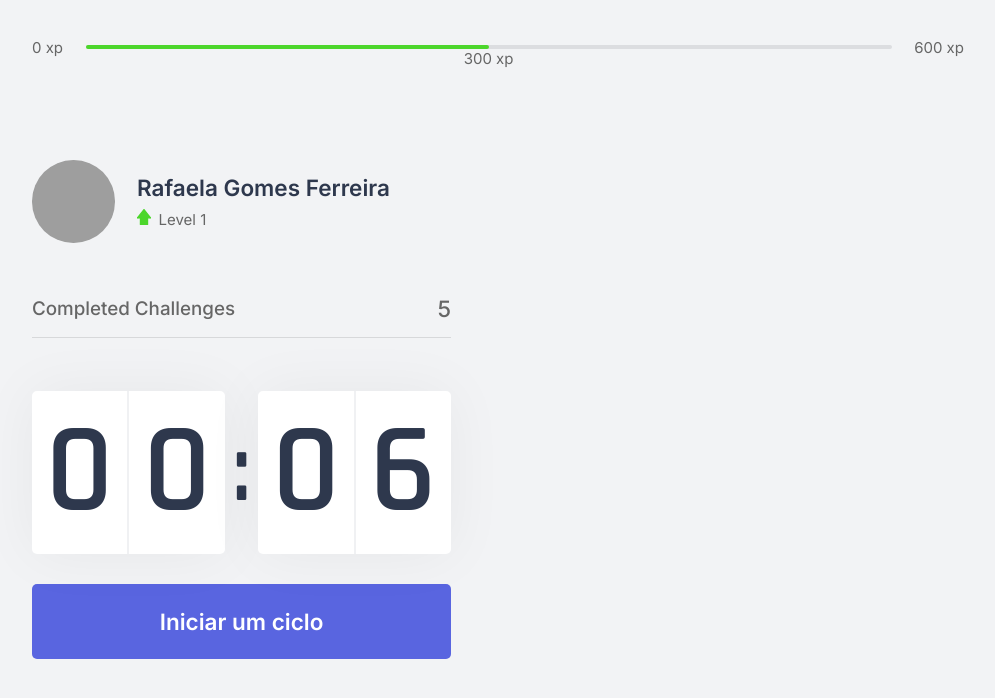
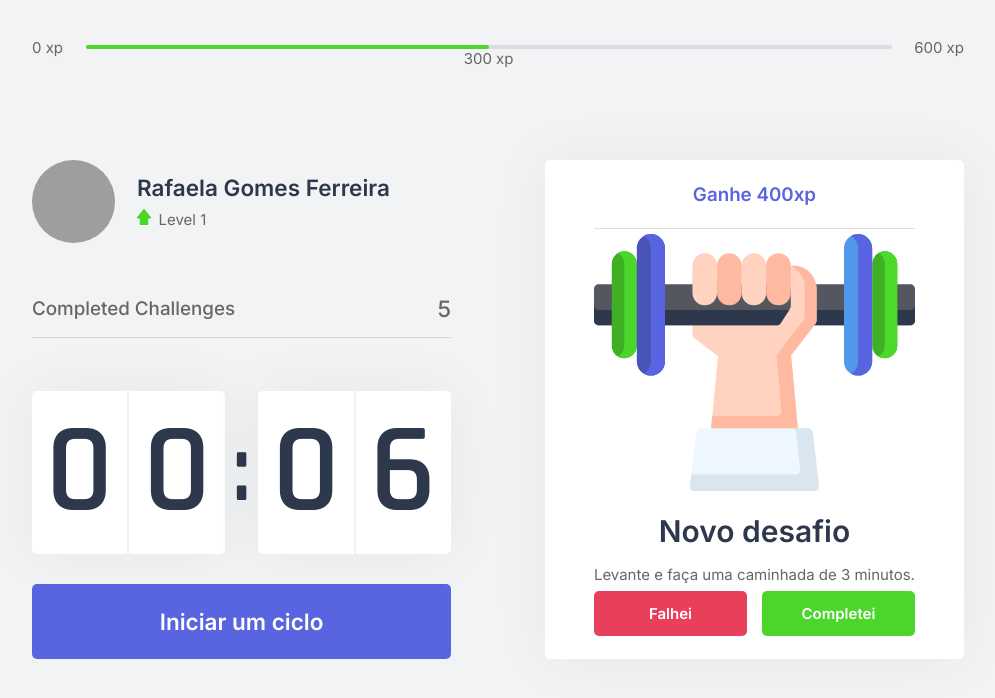
Before and after one commit to Rafahh97/NLW4-MoveIt, a Next.js app: page / in a window 1280 px wide. Shown: the top 698 px of the page, without its empty margins (142-1137 px from the left). Built offline with nearby package versions, Linux system fonts and the light colour scheme; grey boxes are pictures that could not be loaded.

Commit message:
create challenge box

```diff
--- /dev/null
+++ b/src/Components/ChallengeBox.tsx
@@ -0,0 +1,40 @@
+import styles from '../styles/components/ChallengeBox.module.css';
+
+export function ChallengeBox(){
+    const hasActiveChallenge = true;
+    return (
+        <div className={styles.challengeBoxContainer}>
+            {hasActiveChallenge ? (
+                <div className={styles.challengeActive}>
+                    <header>Ganhe 400xp</header>
+                    <main>
+                        <img src="icons/body.svg" />
+                        <strong>Novo desafio</strong>
+                        <p>Levante e faça uma caminhada de 3 minutos.</p>
+                    </main>
+                    <footer>
+                        <button
+                        type="button"
+                        className={styles.challengeFailedButton}>
+                            Falhei
+                        </button>
+                        <button
+                        type="button"
+                        className={styles.challengeSucceededButton}>
+                            Completei
+                        </button>
+                    </footer>
+                </div>
+            ) : (
+                <div className={styles.challengeNotActive}>
+                  <strong>Finalize um ciclo para receber desafios</strong>
+                  <p>
+                    <img src="icons/level-up.svg" alt="Level Up"/>
+                    Avance de level completando desafios.
+                  </p>
+                </div>
+            )}
+
+        </div>
+    )
+}
--- a/src/pages/index.tsx
+++ b/src/pages/index.tsx
@@ -1,9 +1,10 @@
+import Head from 'next/head';
+
 import { CompletedChallenges } from "../Components/CompletedChallenges";
 import { Countdown } from "../Components/Countdown";
 import { ExperienceBar } from "../Components/ExperienceBar";
 import { Profile } from '../Components/Profile';
-
-import Head from 'next/head';
+import { ChallengeBox } from "../Components/ChallengeBox";
 
 import styles from '../styles/pages/Home.module.css';
 
@@ -20,7 +21,9 @@ export default function Home() {
           <CompletedChallenges />
           <Countdown />
         </div>
-        <div></div>
+        <div>
+          <ChallengeBox />
+        </div>
       </section>
     </div>
   )
--- /dev/null
+++ b/src/styles/components/ChallengeBox.module.css
@@ -0,0 +1,91 @@
+.challengeBoxContainer{
+    height: 100%;
+    background: var(--white);
+    border-radius: 5px;
+    box-shadow: 0 0 60px rgba(0,0,0, 0.05);
+    padding: 1.5rem 2rem;
+
+    display: flex;
+    flex-direction: column;
+    align-items: center;
+    justify-content: center;
+
+    text-align: center;
+}
+.challengeNotActive{
+    display: flex;
+    flex-direction: column;
+    align-items: center;
+}
+.challengeNotActive strong{
+    font-size: 1.5rem;
+    font-weight: 500;
+    line-height: 1.4;
+}
+.challengeNotActive p{
+    display: flex;
+    flex-direction: column;
+    align-items: center;
+    line-height: 1.4;
+    max-width: 70%;
+    margin-top: 3rem;
+}
+.challengeNotActive p img {
+    margin-bottom: 1rem;
+}
+.challengeActive{
+    height: 100%;
+    display: flex;
+    flex-direction: column;
+}
+.challengeActive header {
+    color: var(--blue);
+    font-weight: 600;
+    font-size: 1.25rem;
+    padding: 0 2rem 1.5rem;
+    border-bottom: 1px solid var(--gray-line);
+}
+.challengeActive main {
+    flex: 1;
+    display: flex;
+    flex-direction: column;
+    align-content: center;
+    justify-content: center;
+}
+.challengeActive main strong {
+    font-weight: 600;
+    font-size: 2rem;
+    color: var(--title);
+    margin: 1.5rem 0 1rem;
+}
+.challengeActive main p{
+    line-height: 1.5;
+}
+.challengeActive footer {
+    display: grid;
+    grid-template-columns: 1fr 1fr;
+    gap: 1rem;
+}
+.challengeActive footer button {
+    height: 3rem;
+
+    display: flex;
+    align-items: center;
+    justify-content: center;
+
+    border: 0;
+    border-radius: 5px;
+
+    color: var(--white);
+    font-size: 1rem;
+    font-weight: 600;
+}
+.challengeActive footer button.challengeFailedButton {
+    background-color: var(--red);
+}
+.challengeActive footer button.challengeSucceededButton {
+    background-color: var(--green);
+}
+.challengeActive footer button:hover {
+    filter: brightness(0.9);
+}
```
